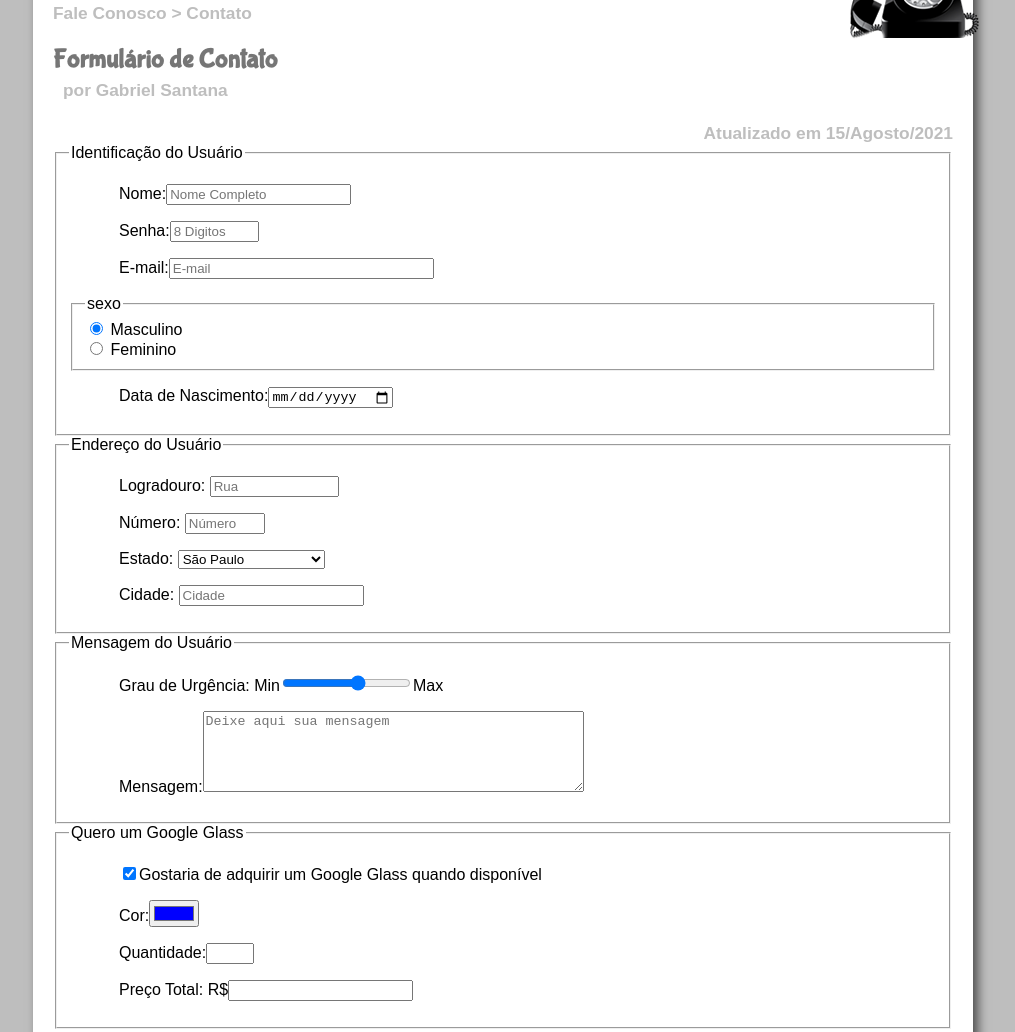
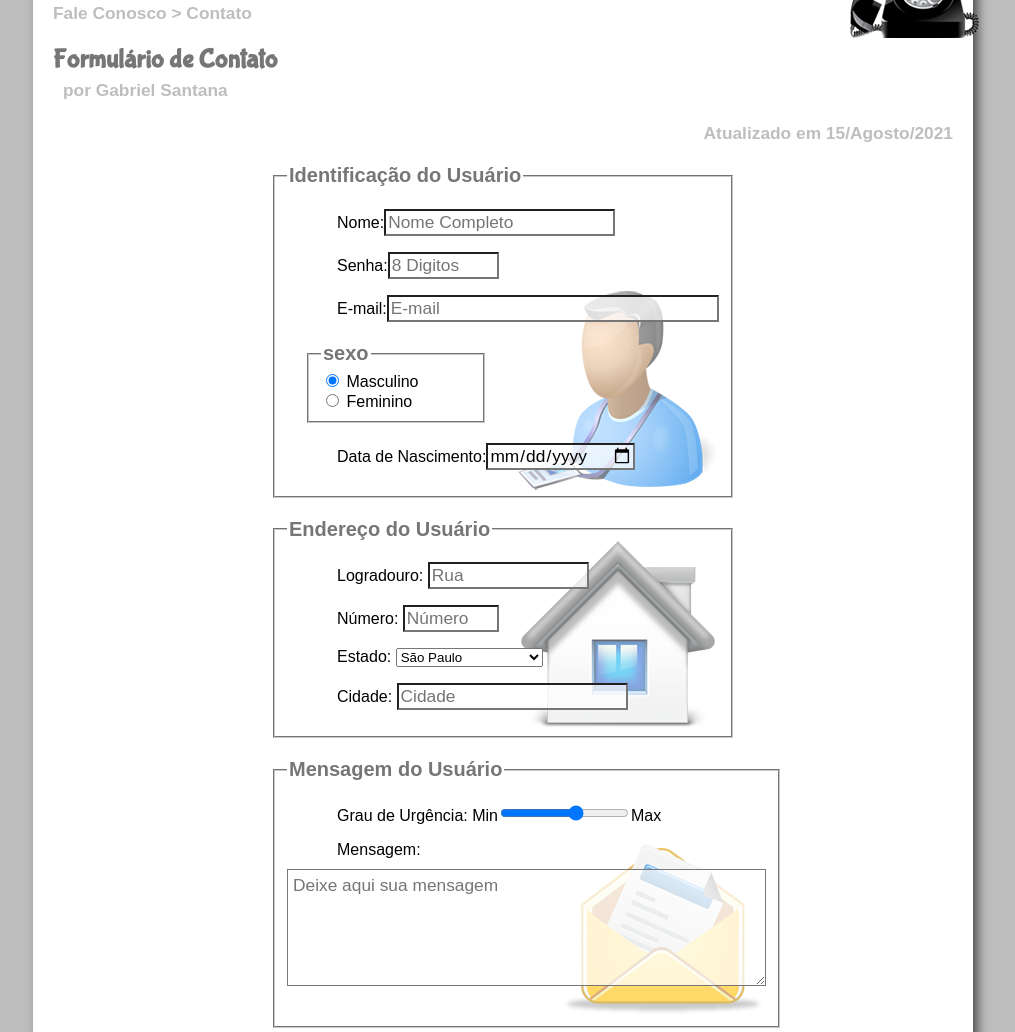
Before and after one commit to biels166/Site-Google-Glass, a plain HTML site: page __SITE/fale-conosco.html in a window 1280 px wide. Shown: the part 200-1232 px from the top of the page, without its empty margins (137-1152 px from the left). Drawn offline with Linux system fonts and the light colour scheme.

Commit message:
finalização formulário

```diff
--- a/__SITE/_css/form.css
+++ b/__SITE/_css/form.css
@@ -1 +1,52 @@
 @charset "UTF-8";
+
+form{
+    width: 500px;
+    margin: auto;
+}
+
+input, textarea{
+    font-family: Arial, Helvetica, sans-serif;
+    font-size: 13pt;
+    background-color: rgba(255, 255, 255, 0.7);
+}
+input:hover, textarea:hover{
+    background-color: rgba(200,200,200,0.7);
+}
+
+legend{
+    color: rgb(118,118,118);
+    font-weight: bold;
+    font-size: 15pt;
+}
+
+fieldset{
+    border-color: rgb(200,200,200);
+    margin: 20px;
+}
+
+fieldset#sexo{
+    width: 150px;
+}
+
+fieldset#usuario{
+    background: url('../_imagens/icone-contato.png') no-repeat 95% 95%;
+}
+
+fieldset#endereco{
+    background: url('../_imagens/icone-endereco.png') no-repeat;
+    background-position: 95% 95%; /*equivalente ao metodo usado em #usuario*/
+}
+
+fieldset#mensagem{
+    background: url('../_imagens/icone-mensagem.png') no-repeat 95% 95%;
+}
+
+fieldset#pedido{
+    background: url('../_imagens/icone-pagamento.png') no-repeat 95% 95%;
+}
+
+textarea#cmsg{
+    padding: 5px;
+    margin: 10px auto;
+}
```
